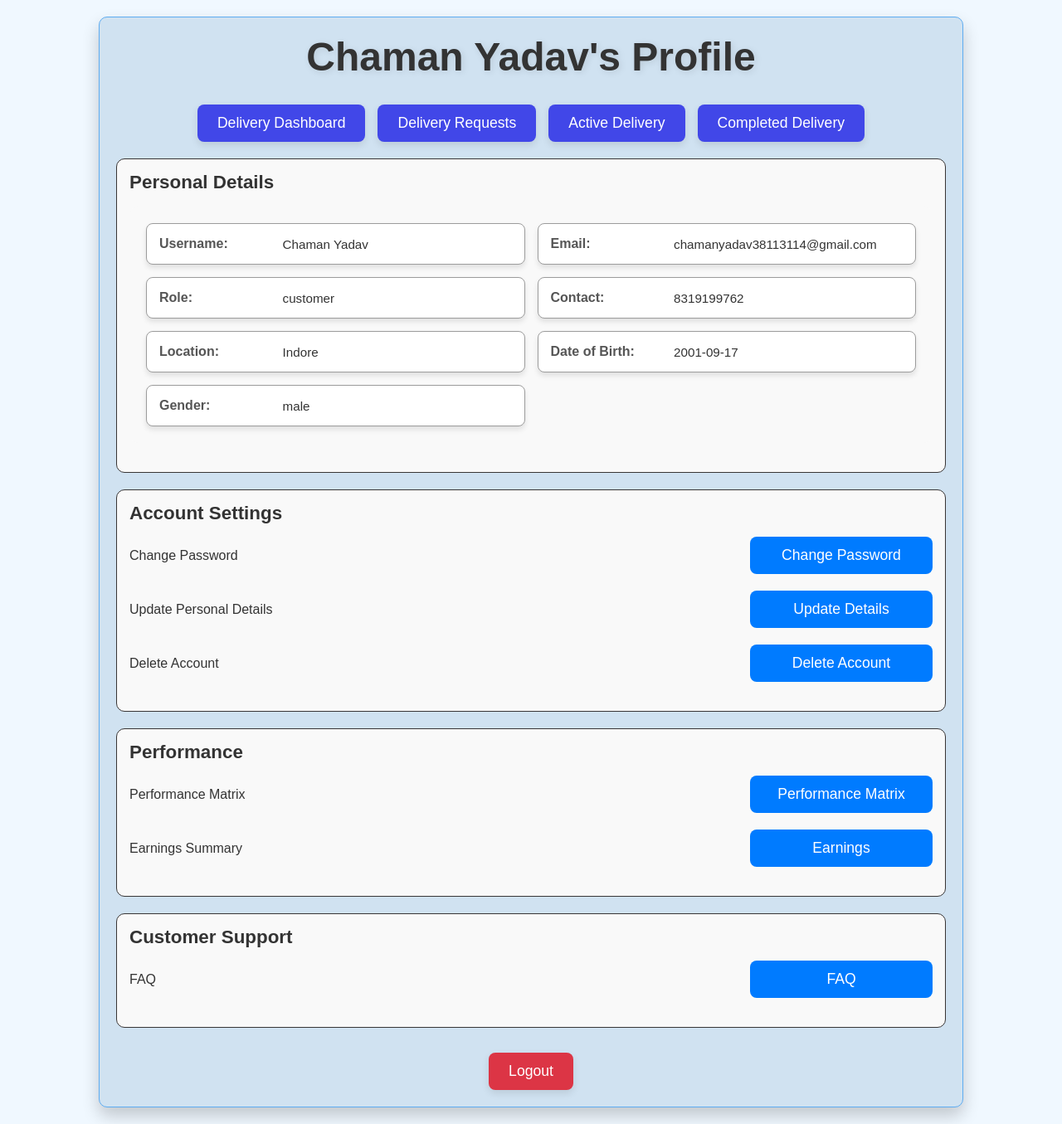
After one commit to selva31/furniture-store-website, a Flask app: page /auth/profile/3 in a window 1280 px wide. The commit adds this page. Shown: the whole page at 83% size. Run offline with Flask 3, Linux system fonts and the light colour scheme; a user stored in the database is signed in.

Commit message:
update some funtionality

```diff
--- a/app/templates/customer_dashboard.html
+++ b/app/templates/customer_dashboard.html
@@ -8,5 +8,8 @@
 </head>
 <body>
     "hello {{ session['username'] }}, this is your  {{ session['role'] | capitalize }}  dashboard"
+
+    <a href="{{ url_for('auth.profile', id=session['user_id']) }}" class="btn">View Profile</a>
+
 </body>
 </html>
--- a/app/templates/default_dashboard.html
+++ b/app/templates/default_dashboard.html
@@ -8,5 +8,6 @@
 </head>
 <body>
     "hello {{ session['username'] }}, this is your  {{ session['role'] | capitalize }}  dashboard"
+
 </body>
 </html>
--- a/app/templates/delivery_dashboard.html
+++ b/app/templates/delivery_dashboard.html
@@ -7,6 +7,9 @@
     <link rel="stylesheet" href="{{ url_for('static', filename='styles.css') }}">
 </head>
 <body>
-    "hello {{ session['username'] }}, this is your  {{ session['role'] | capitalize }}  dashboard"
+    "hello {{ session['username'] }}, this is your  {{ session['role'] | capitalize }} dashboard"
+
+    <a href="{{ url_for('auth.profile', id=session['user_id']) }}" class="btn">View Profile</a>
+
 </body>
 </html>
--- /dev/null
+++ b/app/templates/profile.html
@@ -0,0 +1,317 @@
+    <!DOCTYPE html>
+    <html lang="en">
+    <head>
+        <meta charset="UTF-8">
+        <meta name="viewport" content="width=device-width, initial-scale=1.0">
+        <title>Profile Page</title>
+        <style>
+            body {
+                font-family: Arial, sans-serif;
+                margin: 0;
+                padding: 0;
+                display: flex;
+                flex-direction: column;
+                align-items: center;
+                background-color: #f0f8ff;
+            }
+
+            .container {
+        width: 90%;
+        max-width: 1000px;
+        background: #d0e2f1;
+        border: 1px solid #5eacf1;
+        border-radius: 10px;
+        padding: 20px;
+        box-shadow: 0 10px 20px rgba(0, 0, 0, 0.2); /* Larger shadow for a lifted effect */
+        margin: 20px 0;
+        position: relative; /* Ensures z-index works */
+        z-index: 10; /* Lifts it above other content */
+    }
+
+
+
+    header {
+        text-align: center;
+        margin-bottom: 30px;
+    }
+
+    header h1 {
+        margin: 0;
+        font-size: 3em; /* Increased font size for a bigger look */
+        color: #333;
+        font-weight: bold; /* Make the font bold for a stronger presence */
+        text-shadow: 2px 2px 8px rgba(0, 0, 0, 0.1); /* Soft shadow effect */
+        transition: all 0.3s ease-in-out; /* Smooth transition for hover effect */
+    }
+
+    header h1:hover {
+        color: #ff0084; /* Change color on hover */
+        text-shadow: 2px 2px 12px rgba(0, 0, 0, 0.2); /* Darker shadow on hover */
+    }
+
+            .center-buttons {
+        display: flex;
+        justify-content: center;
+        gap: 15px;
+        margin: 20px 0;
+    }
+
+    .center-buttons button {
+        padding: 12px 24px;
+        background-color: #4147e8;
+        color: #fff;
+        border: none;
+        border-radius: 8px;
+        cursor: pointer;
+        font-size: 1.1em;
+        transition: all 0.3s ease-in-out; /* Smooth transition for effects */
+        box-shadow: 0 4px 10px rgba(0, 0, 0, 0.1); /* Soft shadow */
+    }
+
+    .center-buttons button:hover {
+        background-color: #3360e5; /* Slightly darker blue on hover */
+        transform: translateY(-4px); /* Lift the button on hover */
+        box-shadow: 0 8px 15px rgba(0, 0, 0, 0.2); /* Stronger shadow on hover */
+    }
+
+    .center-buttons button:active {
+        transform: translateY(2px); /* Slightly lower when clicked */
+        box-shadow: 0 2px 5px rgba(0, 0, 0, 0.15); /* Lighter shadow when clicked */
+    }
+
+
+            ul.info {
+        list-style: none; /* Remove list item markers */
+        padding: 20px;
+        /* border: 1px solid #393636; */
+        border-radius: 10px;
+        background-color: #f9f9f9;
+        display: grid;
+        grid-template-columns: repeat(2, 1fr); /* Display two items per row */
+        gap: 15px;
+        margin-bottom: 20px;
+    }
+
+    ul.info li {
+        background: #ffffff;
+        padding: 15px;
+        border: 1px solid #9c9c9c;
+        border-radius: 8px;
+        box-shadow: 0 4px 6px rgba(0, 0, 0, 0.1);
+        display: flex;
+        flex-direction: row; /* Keep label and value in a row */
+        justify-content: space-between; /* Ensures the label and value are spaced apart evenly */
+        align-items: center; /* Aligns the items vertically */
+        text-align: left;
+    }
+    ul.info li:hover {
+    transform: scale(1.03); /* Scale the item slightly when hovered */
+    box-shadow: 0 6px 10px rgba(0, 0, 0, 0.15); /* Increase shadow on hover */
+}
+
+    ul.info .label {
+        font-weight: bold;
+        color: #555;
+        margin-right: 10px; /* Adds space between label and value */
+        flex-basis: 30%; /* Makes label occupy 30% of the container */
+    }
+
+    ul.info .value {
+        font-size: 0.95rem;
+        color: #333;
+        flex-basis: 65%; /* Makes value occupy 65% of the container */
+        word-wrap: break-word; /* Ensures text breaks to the next line if needed */
+    }
+
+
+
+            section {
+                border: 1px solid #393636;
+                border-radius: 10px;
+                padding: 15px;
+                margin-bottom: 20px;
+                background-color: #f9f9f9;
+            }
+
+            section h2 {
+                margin: 0 0 15px;
+                font-size: 1.4em;
+                color: #333;
+            }
+
+            section div {
+                display: flex;
+                justify-content: center;
+                align-items: center;
+                margin-bottom: 10px;
+            }
+            #account-settings div, #performance div, #support div {
+        display: flex;
+        justify-content: space-between; /* Space out labels and buttons */
+        align-items: center; /* Vertically align items */
+        margin-bottom: 20px; /* Increase space between rows */
+    }
+
+    #account-settings button, #performance button, #support button {
+        width: 220px; /* Increased width for more spacious buttons */
+        padding: 12px 20px; /* More padding for a better click area */
+        text-align: center; /* Center text inside button */
+        background-color: #007bff; /* Button color */
+        color: #fff; /* Text color */
+        border: none; /* Remove default border */
+        border-radius: 8px; /* Add rounded corners */
+        cursor: pointer; /* Pointer on hover */
+        font-size: 1.1em; /* Slightly larger font size for better visibility */
+        transition: all 0.3s ease; /* Smooth transition for hover effects */
+    }
+
+    #account-settings button:hover, #performance button:hover, #support button:hover {
+        background-color: #0056b3; /* Darker blue on hover */
+        transform: translateY(-4px); /* Lift button on hover */
+        box-shadow: 0 4px 10px rgba(0, 0, 0, 0.2); /* Shadow effect on hover */
+    }
+
+    #account-settings span, #performance span, #support span {
+        flex: 1; /* Label takes up remaining space */
+        text-align: left; /* Align label text to the left */
+        font-size: 1em; /* Consistent font size */
+        color: #333; /* Label text color */
+        padding-right: 15px; /* Space between label and button */
+    }
+
+            section div span {
+                flex: 1;
+                text-align: left;
+                font-size: 1em;
+                color: #555;
+            }
+
+            section div button {
+                padding: 8px 16px;
+                background-color: #007bff;
+                color: #fff;
+                border: none;
+                border-radius: 5px;
+                cursor: pointer;
+                font-size: 0.95em;
+            }
+
+            footer {
+    text-align: center;
+    margin-top: 30px; /* Increase space from the content above */
+}
+
+footer button {
+    padding: 12px 24px; /* Increased padding for better click area */
+    background-color: #dc3545; /* Button color */
+    color: #fff; /* Text color */
+    border: none; /* Remove default border */
+    border-radius: 8px; /* Add rounded corners */
+    cursor: pointer; /* Pointer on hover */
+    font-size: 1.1em; /* Slightly larger font size for better visibility */
+    transition: all 0.3s ease; /* Smooth transition for hover effects */
+    box-shadow: 0 4px 10px rgba(0, 0, 0, 0.1); /* Soft shadow */
+}
+
+footer button:hover {
+    background-color: #c82333; /* Darker red on hover */
+    transform: translateY(-4px); /* Lift button on hover */
+    box-shadow: 0 8px 15px rgba(0, 0, 0, 0.2); /* Stronger shadow on hover */
+}
+
+footer button:active {
+    transform: translateY(2px); /* Slightly lower when clicked */
+    box-shadow: 0 2px 5px rgba(0, 0, 0, 0.15); /* Lighter shadow when clicked */
+}
+
+        </style>
+    </head>
+    <body>
+        <div class="container">
+            <header>
+                <h1>{{ user.username }}'s Profile</h1>
+            </header>
+
+            <div class="center-buttons">
+                <button>Delivery Dashboard</button>
+                <button>Delivery Requests</button>
+                <button>Active Delivery</button>
+                <button>Completed Delivery</button>
+            </div>
+            <section id="personal-details">
+                <h2>Personal Details</h2>
+            <ul class="info">
+
+                <li>
+                    <span class="label">Username:</span>
+                    <span class="value">{{ user.username }}</span>
+                </li>
+                <li>
+                    <span class="label">Email:</span>
+                    <span class="value">{{ user.email }}</span>
+                </li>
+                <li>
+                    <span class="label">Role:</span>
+                    <span class="value">{{ user.role }}</span>
+                </li>
+                <li>
+                    <span class="label">Contact:</span>
+                    <span class="value">{{ user.contact }}</span>
+                </li>
+                <li>
+                    <span class="label">Location:</span>
+                    <span class="value">{{ user.location }}</span>
+                </li>
+                <li>
+                    <span class="label">Date of Birth:</span>
+                    <span class="value">{{ user.dob }}</span>
+                </li>
+                <li>
+                    <span class="label">Gender:</span>
+                    <span class="value">{{ user.gender }}</span>
+                </li>
+            </ul>
+            </section>
+
+            <section id="account-settings">
+                <h2>Account Settings</h2>
+                <div>
+                    <span>Change Password</span>
+                    <button class="change-password-btn">Change Password</button>
+                </div>
+                <div>
+                    <span>Update Personal Details</span>
+                    <button class="update-details-btn">Update Details</button>
+                </div>
+                <div>
+                    <span>Delete Account</span>
+                    <button class="delete-account-btn">Delete Account</button>
+                </div>
+            </section>
+
+            <section id="performance">
+                <h2>Performance</h2>
+                <div>
+                    <span>Performance Matrix</span>
+                    <button class="performance-btn">Performance Matrix</button>
+                </div>
+                <div>
+                    <span>Earnings Summary</span>
+                    <button class="earnings-btn">Earnings </button>
+                </div>
+            </section>
+
+            <section id="support">
+                <h2>Customer Support</h2>
+                <div>
+                    <span>FAQ</span>
+                    <button>FAQ</button>
+                </div>
+            </section>
+
+            <footer>
+                <button class="logout-btn">Logout</button>
+            </footer>
+        </div>
+    </body>
+    </html>
```
Also changed, not shown: app/auth.py (+19 -1 lines), app/templates/change_password.html (added, +163 -0 lines), README.md (deleted), instance/users.db, 1 other file.
